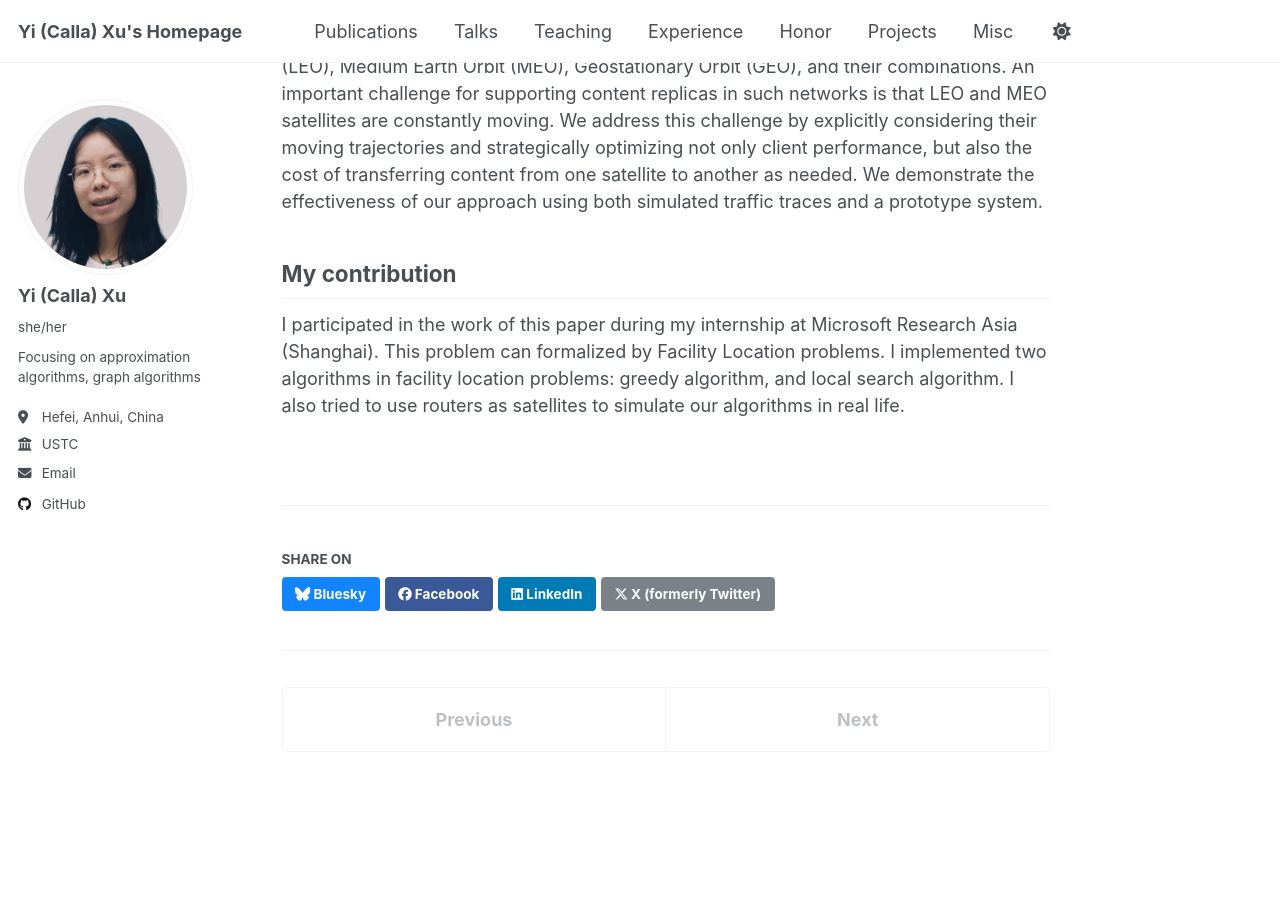
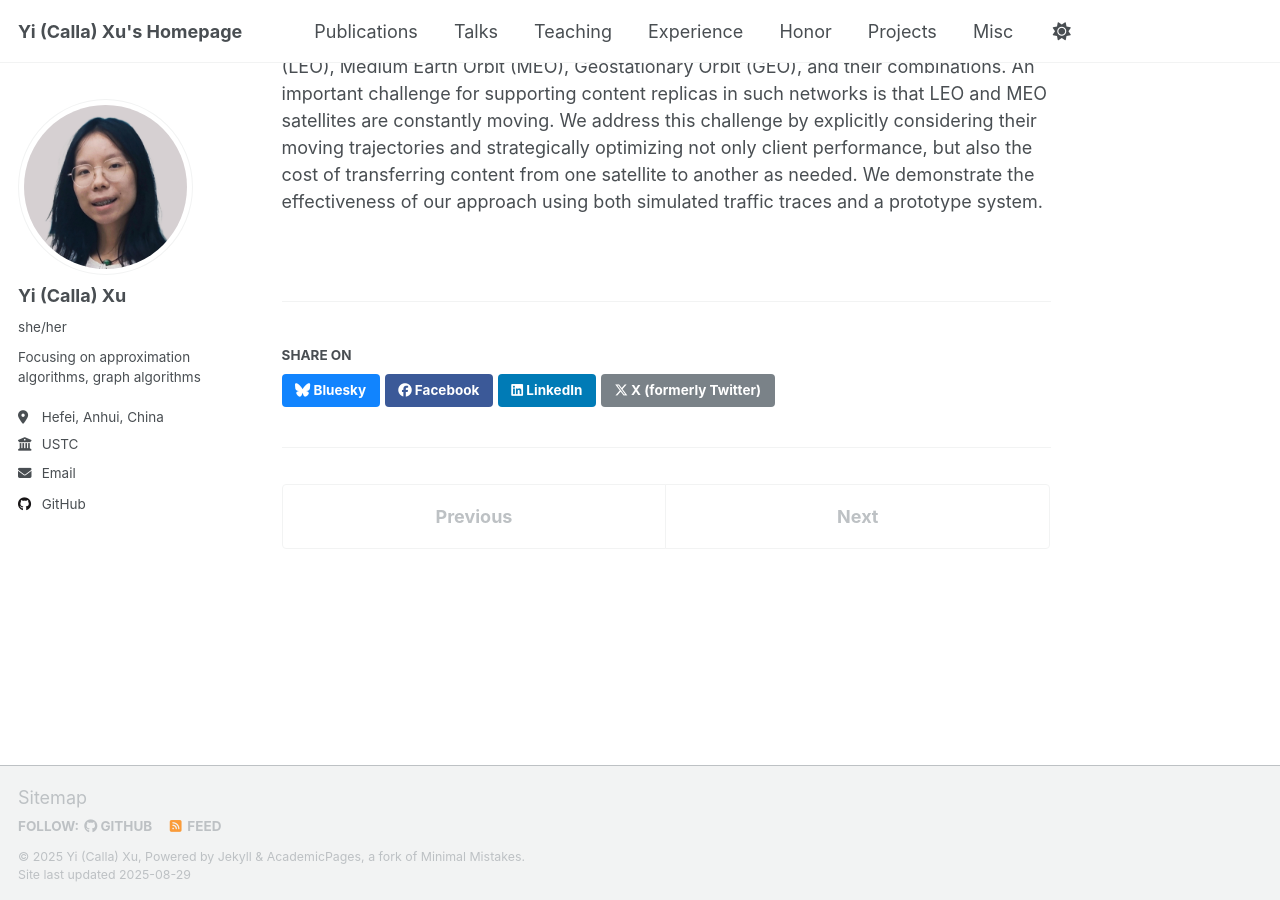
Before and after one commit to yixu-cs/yixu-cs.github.io, a Jekyll site: the page built from _publications/2025-arxiv-LEO-CDN.md, in a window 1280 px wide and 900 px high, scrolled down 427 px. Built offline with Jekyll 4.4.1, drawn with Linux system fonts in a browser that asks for light colours; a script that is not in the unit is left out.

Commit message:
delete my contribution in papers

```diff
--- a/_publications/2025-arxiv-LEO-CDN.md
+++ b/_publications/2025-arxiv-LEO-CDN.md
@@ -15,9 +15,3 @@ Authors: Zhiyuan He, <b>Yi Xu</b>, Cheng Luo, Lili Qiu, Yuqing Yang
 Abstract
 ------
 Satellite communication offers Internet connectivity to remote locations, such as villages, deserts, mountains, and at sea. However, transmitting content over satellite networks is significantly more expensive than traditional Internet. To address this issue, we propose placing content replica servers within satellite networks and optimizing replica placement for important performance metrics, such as latency, transmission, and storage cost. Our approach can support different types of satellite networks, including Low Earth Orbit (LEO), Medium Earth Orbit (MEO), Geostationary Orbit (GEO), and their combinations. An important challenge for supporting content replicas in such networks is that LEO and MEO satellites are constantly moving. We address this challenge by explicitly considering their moving trajectories and strategically optimizing not only client performance, but also the cost of transferring content from one satellite to another as needed. We demonstrate the effectiveness of our approach using both simulated traffic traces and a prototype system.
-
-My contribution
-------
-I participated in the work of this paper during my internship at Microsoft Research Asia (Shanghai).
-This problem can formalized by Facility Location problems. I implemented two algorithms in facility location problems: greedy algorithm, and local search algorithm.
-I also tried to use routers as satellites to simulate our algorithms in real life.
```
Also changed, not shown: _publications/2025-arxiv-LEO-RL.md (+0 -4 lines).
